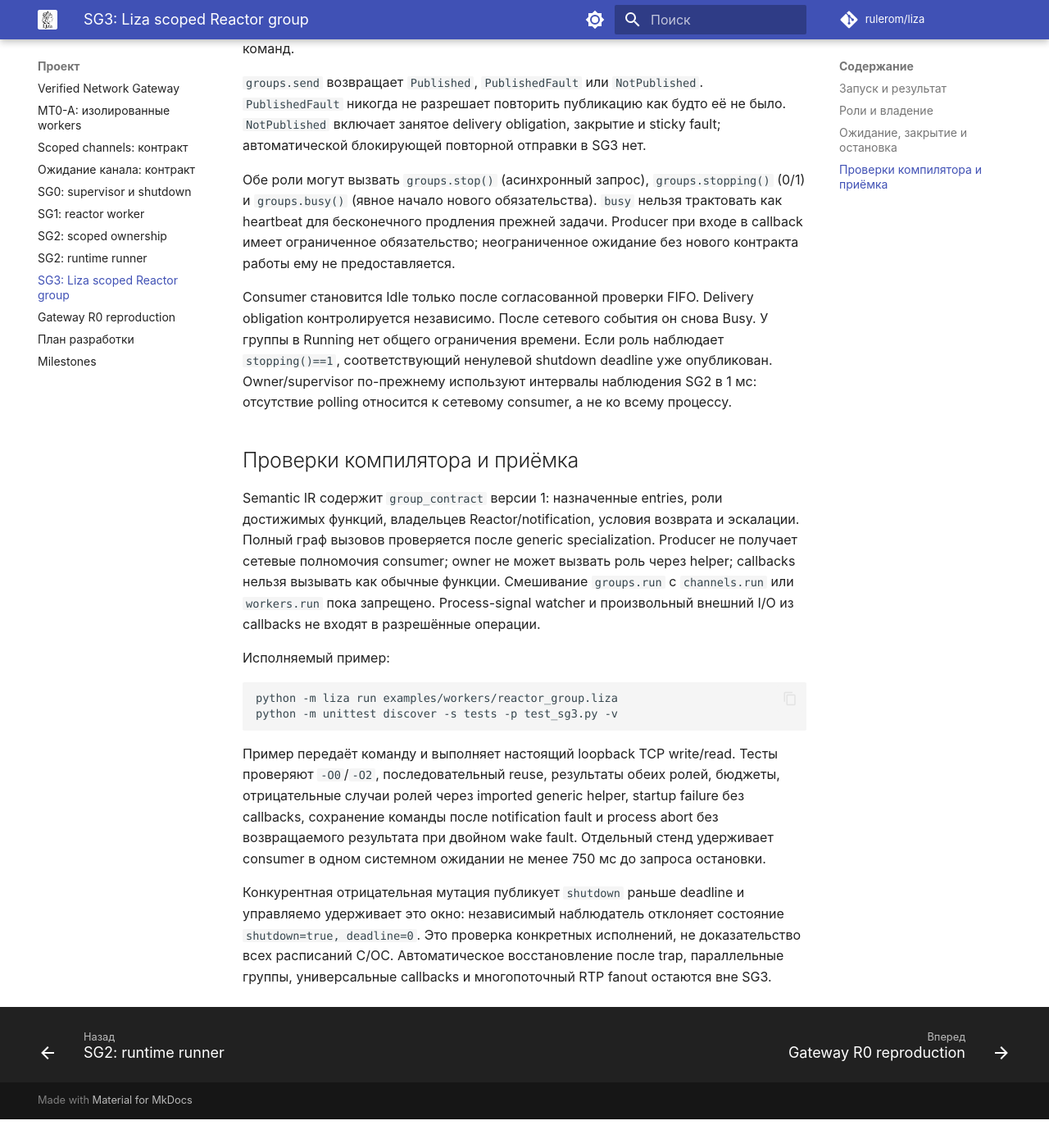
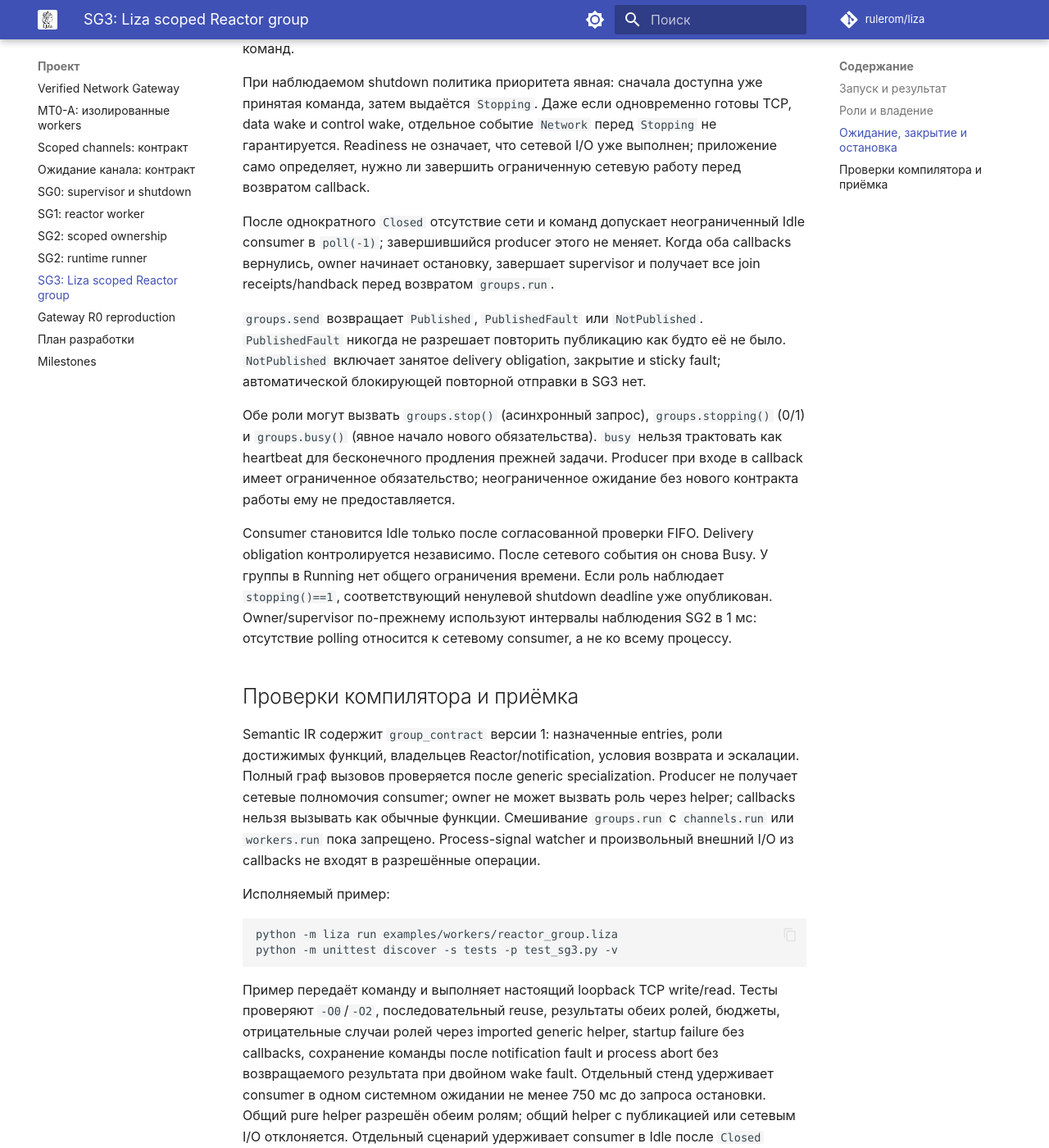
Before and after one commit to rulerom/liza, an MkDocs documentation site: the page built from docs/sg3-scoped-reactor-group.md, in a window 1280 px wide and 1400 px high, scrolled down 3527 px. Shown: the whole window at 82% size. Built offline with MkDocs 1.6.1 and Material for MkDocs 9.7.7, drawn with Linux system fonts in a browser that asks for light colours; comment, search, counter and statistics services are not loaded; before the commit the page ends 4892 px from its top, so only the background shows below that; some of the changed text lies outside the part shown.

Commit message:
Validate shared SG3 helpers and idle lifetime after sender closure

```diff
--- a/docs/sg3-scoped-reactor-group.md
+++ b/docs/sg3-scoped-reactor-group.md
@@ -132,6 +132,17 @@ range/buffer совпадают с [Reactor API](reactor.md); аргумент R
 закрытие sender не заменяет shutdown и не разрешает destroy. Если callback
 возвращается раньше чтения всей очереди, SG3 не обещает обработку оставшихся команд.
 
+При наблюдаемом shutdown политика приоритета явная: сначала доступна уже принятая
+команда, затем выдаётся `Stopping`. Даже если одновременно готовы TCP, data wake
+и control wake, отдельное событие `Network` перед `Stopping` не гарантируется.
+Readiness не означает, что сетевой I/O уже выполнен; приложение само определяет,
+нужно ли завершить ограниченную сетевую работу перед возвратом callback.
+
+После однократного `Closed` отсутствие сети и команд допускает неограниченный
+Idle consumer в `poll(-1)`; завершившийся producer этого не меняет. Когда оба
+callbacks вернулись, owner начинает остановку, завершает supervisor и получает
+все join receipts/handback перед возвратом `groups.run`.
+
 `groups.send` возвращает `Published`, `PublishedFault` или `NotPublished`.
 `PublishedFault` никогда не разрешает повторить публикацию как будто её не было.
 `NotPublished` включает занятое delivery obligation, закрытие и sticky fault;
@@ -173,6 +184,10 @@ python -m unittest discover -s tests -p test_sg3.py -v
 callbacks, сохранение команды после notification fault и process abort без
 возвращаемого результата при двойном wake fault. Отдельный стенд удерживает
 consumer в одном системном ожидании не менее 750 мс до запроса остановки.
+Общий pure helper разрешён обеим ролям; общий helper с публикацией или сетевым
+I/O отклоняется. Отдельный сценарий удерживает consumer в Idle после `Closed`
+дольше `operation_ms`, затем запрашивает shutdown и проверяет однократность
+`Closed` и успешное завершение.
 
 Конкурентная отрицательная мутация публикует `shutdown` раньше deadline и
 управляемо удерживает это окно: независимый наблюдатель отклоняет состояние
```
Also changed, not shown: 2 other files.
